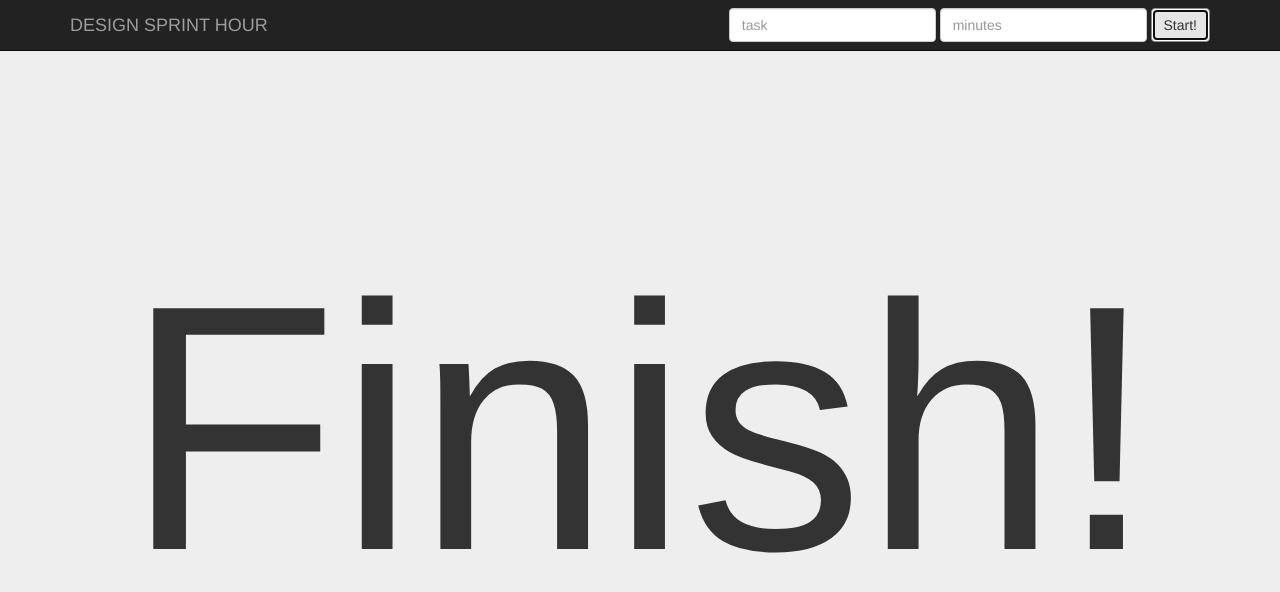
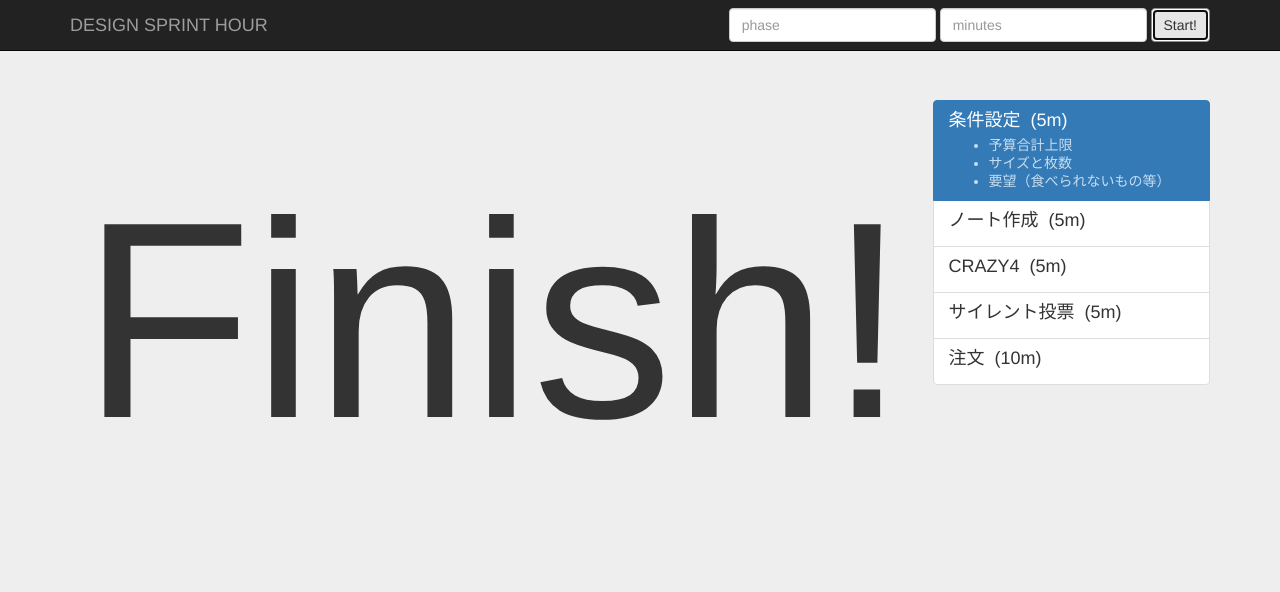
Before and after one commit to crossnode/SprintTimer, a plain HTML site: page index.html in a window 1280 px wide. Both pictures are taken after a click on the button "Start!". Drawn offline with nearby package versions, Linux system fonts and the light colour scheme.

Commit message:
ピザスプリントVer.

```diff
--- a/index.html
+++ b/index.html
@@ -11,30 +11,54 @@
 
         .jumbotron {
             background: none;
-        }
-
-        #task {
-            font-size: 800%;
             padding-top: 100px;
         }
 
+        #phase {
+            font-size: 800%;
+        }
+
         #count {
-            font-size: 2500%;
+            font-size: 2000%;
+        }
+
+        .list-group-item-text {
+            display: none;
+        }
+
+        .active .list-group-item-text {
+            display: inherit;
+        }
+
+        .min {
+            padding-left: 1rem;
         }
     </style>
     <script src="http://ajax.googleapis.com/ajax/libs/jquery/1.11.0/jquery.min.js"></script>
 
     <script>
         $(function () {
+            // ヘッダーフォームボタン
             $('#start').click(function () {
-                $('#task').text($('#inputTask').val());
-                var now = new Date();
-                endDate = new Date();
-                endDate.setTime($('#min').val() * 60 * 1000 + now.getTime());
-                console.log(endDate);
-                countDown();
+                start($('#inputPhase').val(), $('#inputMin').val());
+            });
+            // フェーズリストアコーディオン
+            $('.list-group-item').click(function () {
+                $('.list-group-item').each(function () {
+                    $(this).removeClass('active');
+                });
+                $(this).addClass('active');
+                $('#inputPhase').val($('h4', this).text().match(/.+(?=\(\w+\))/));
+                $('#inputMin').val($('h4 .min', this).text().match(/\d+/));
             });
         });
+        function start(p, m) {
+            $('#phase').text(p);
+            var now = new Date();
+            endDate = new Date();
+            endDate.setTime(m * 60 * 1000 + now.getTime());
+            countDown();
+        }
         function countDown() {
             var nowDate = new Date();
             var sands = endDate - nowDate;
@@ -45,12 +69,14 @@
             var m = Math.floor(sands / (1000 * 60));
             sands -= (m * (1000 * 60));
             var s = Math.floor(sands / 1000);
+            var txt = 'Finish!';
             if (endDate > nowDate) {
-                    $("#count").text(zero(m) + ':' + zero(s));
-            } else {
-                $("#count").text('Finish!');
+                txt = zero(m) + ':' + zero(s);
+                if (h > 0) {
+                    txt = zero(h) + ':' + txt;
+                }
             }
-            // 指定ミリ秒ごとにループ
+            $("#count").text(txt);
             setTimeout(countDown, 1000);
         }
         function zero(n) {
@@ -59,7 +85,6 @@
             }
             return n;
         }
-
     </script>
 </head>
 <body>
@@ -70,22 +95,69 @@
         </div>
         <div id="navbar" class="navbar-collapse collapse">
             <form class="navbar-form navbar-right">
-                <input type="text" class="form-control" placeholder="task" id="inputTask">
-                <input type="text" class="form-control" placeholder="minutes" id="min">
+                <input type="text" class="form-control" placeholder="phase" id="inputPhase">
+                <input type="text" class="form-control" placeholder="minutes" id="inputMin">
                 <button class="btn btn-default" type="button" id="start">Start!</button>
             </form>
         </div>
     </div>
+
 </nav>
 <div class="jumbotron">
     <div class="container">
         <div class="row">
-            <h1 id="task" class="col-xs-12 text-center">SPRINT!!</h1>
-        </div>
-        <div class="row">
-            <p id="count" class="col-xs-12 text-center">00:00</p>
+            <div class="col-md-9">
+                <h1 id="phase" class="text-center">SPRINT!!</h1>
+
+                <p id="count" class="text-center">00:00</p>
+            </div>
+
+            <div class="list-group col-md-3">
+                <a href="#" class="list-group-item active">
+                    <h4 class="list-group-item-heading">条件設定<span class="min">(5m)</span></h4>
+
+                    <ul class="list-group-item-text">
+                        <li>予算合計上限</li>
+                        <li>サイズと枚数</li>
+                        <li>要望（食べられないもの等）</li>
+                    </ul>
+                </a>
+                <a href="#" class="list-group-item">
+                    <h4 class="list-group-item-heading">ノート作成<span class="min">(5m)</span></h4>
+
+                    <ul class="list-group-item-text">
+                        <li>条件に合うものを書き出す</li>
+                        <li>何個でもOK</li>
+                    </ul>
+                </a>
+                <a href="#" class="list-group-item">
+                    <h4 class="list-group-item-heading">CRAZY4<span class="min">(5m)</span></h4>
+
+                    <ul class="list-group-item-text">
+                        <li>自分が食べたいものを4つ書き出す</li>
+                    </ul>
+                </a>
+                <a href="#" class="list-group-item">
+                    <h4 class="list-group-item-heading">サイレント投票<span class="min">(5m)</span></h4>
+
+                    <ul class="list-group-item-text">
+                        <li>会話はせずに今日食べたいものにチェックする</li>
+                        <li>何個でもOK</li>
+                    </ul>
+                </a>
+                <a href="#" class="list-group-item">
+                    <h4 class="list-group-item-heading">注文<span class="min">(10m)</span></h4>
+
+                    <ul class="list-group-item-text">
+                        <li>1人がログインorお客様情報を入力し始める</li>
+                        <li>予算額に収まるように投票上位商品をピックアップしていく</li>
+                        <li>予算やバランスに応じて次点商品と入れ替えるなど調整する</li>
+                    </ul>
+                </a>
+            </div>
         </div>
     </div>
 </div>
+</div>
 </body>
 </html>
```
